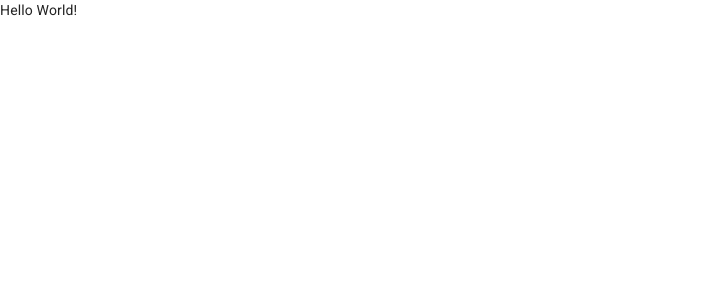
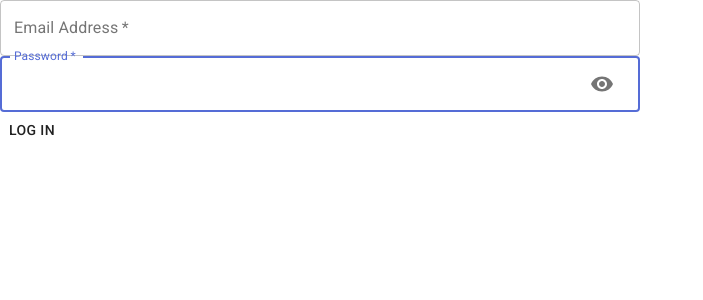
Before and after one commit to bawses/it-project-crm, a Next.js app: page /home in a window 1280 px wide. Shown: the top 300 px of the page, without its empty margins (0-703 px from the left). Built offline with nearby package versions, Linux system fonts and the light colour scheme.

Commit message:
set up express to send post request

```diff
--- /dev/null
+++ b/components/Input.tsx
@@ -0,0 +1,80 @@
+import React from "react";
+import {
+  Grid,
+  TextField,
+  InputAdornment,
+  IconButton,
+} from "@material-ui/core";
+import Visibility from "@material-ui/icons/Visibility";
+import VisibilityOff from "@material-ui/icons/VisibilityOff";
+
+interface InputProps {
+  name: string;
+  label: string;
+  autoFocus: boolean;
+  half?: boolean;
+  handleChange: (event: React.ChangeEvent<HTMLInputElement>) => void;
+  handleShowPassword?: (event: React.ChangeEvent<{}>) => void;
+  variant?: "outlined" | "standard" | "filled";
+  type?: string;
+  style?: string;
+  size?: "medium" | "small";
+  rows?: number;
+  required?: boolean;
+  multiline?: boolean;
+  inputStyle?: string;
+}
+
+export const Input: React.FC<InputProps> = ({
+  name,
+  label,
+  autoFocus,
+  half = false,
+  handleChange,
+  type,
+  handleShowPassword,
+  variant = "outlined",
+  size = "medium",
+  style,
+  rows = 1,
+  required = true,
+  multiline = false,
+  inputStyle = "",
+}) => {
+  return (
+    <Grid item xs={12} sm={half ? 6 : 12}>
+      <TextField
+        multiline={multiline}
+        name={name}
+        onChange={handleChange}
+        variant={variant}
+        required={required}
+        fullWidth
+        label={label}
+        className={style}
+        autoFocus={autoFocus}
+        rows={rows}
+        type={type}
+        size={size}
+        InputProps={
+          name === "password" ? (
+            {
+              endAdornment: (
+                <InputAdornment position="end">
+                  <IconButton onClick={handleShowPassword}>
+                    {type === "password" ? <VisibilityOff /> : <Visibility />}
+                  </IconButton>
+                </InputAdornment>
+              ),
+              classes: {
+                input: inputStyle,
+              },
+            }
+          ) : (
+            <></>
+          )
+        }
+      />
+    </Grid>
+  );
+};
--- /dev/null
+++ b/components/TestLogin.tsx
@@ -0,0 +1,43 @@
+import React from "react";
+import { Input } from "./Input";
+import { Button } from "@material-ui/core";
+import { loginUser } from "../lib/auth";
+import { useState } from "react";
+
+interface Props {}
+
+const initialState = { email: "", password: "" };
+
+export const LoginForm: React.FC<Props> = ({}) => {
+  const [formState, setFormState] = useState(initialState);
+
+  const handleInput = (event) => {
+    setFormState({ ...formState, [event.target.name]: event.target.value });
+  };
+
+  const handleSubmit = (event) => {
+    event.preventDefault();
+    const response = loginUser(formState.email, formState.password);
+    setFormState({ email: "", password: "" });
+  };
+
+  return (
+    <div>
+      <Input
+        name="email"
+        label="Email Address"
+        handleChange={handleInput}
+        autoFocus
+        half
+      />
+      <Input
+        name="password"
+        label="Password"
+        handleChange={handleInput}
+        autoFocus
+        half
+      />
+      <Button onClick={handleSubmit}>Log In</Button>
+    </div>
+  );
+};
--- /dev/null
+++ b/lib/auth.js
@@ -0,0 +1,6 @@
+import axios from "axios";
+
+export const loginUser  = async (email, password) => {
+    const {data} = await axios.post('/api/login', {email, password});
+    console.log(data);
+}
--- a/next.config.cjs
+++ b/next.config.js
@@ -1,5 +1,3 @@
-
-
-export default {
+module.exports = {
   reactStrictMode: true,
 }
--- a/pages/home/index.tsx
+++ b/pages/home/index.tsx
@@ -1,5 +1,6 @@
 import Next from "next";
+import { LoginForm } from "../../components/TestLogin";
 
 export default function Home() {
-  return <div>Hello World!</div>;
+  return <LoginForm />;
 }
```
Also changed, not shown: package.json (+5 -2 lines), pages/index.tsx (line endings or trailing spaces), 2 other files (tests, documents, lock files or other folders).
